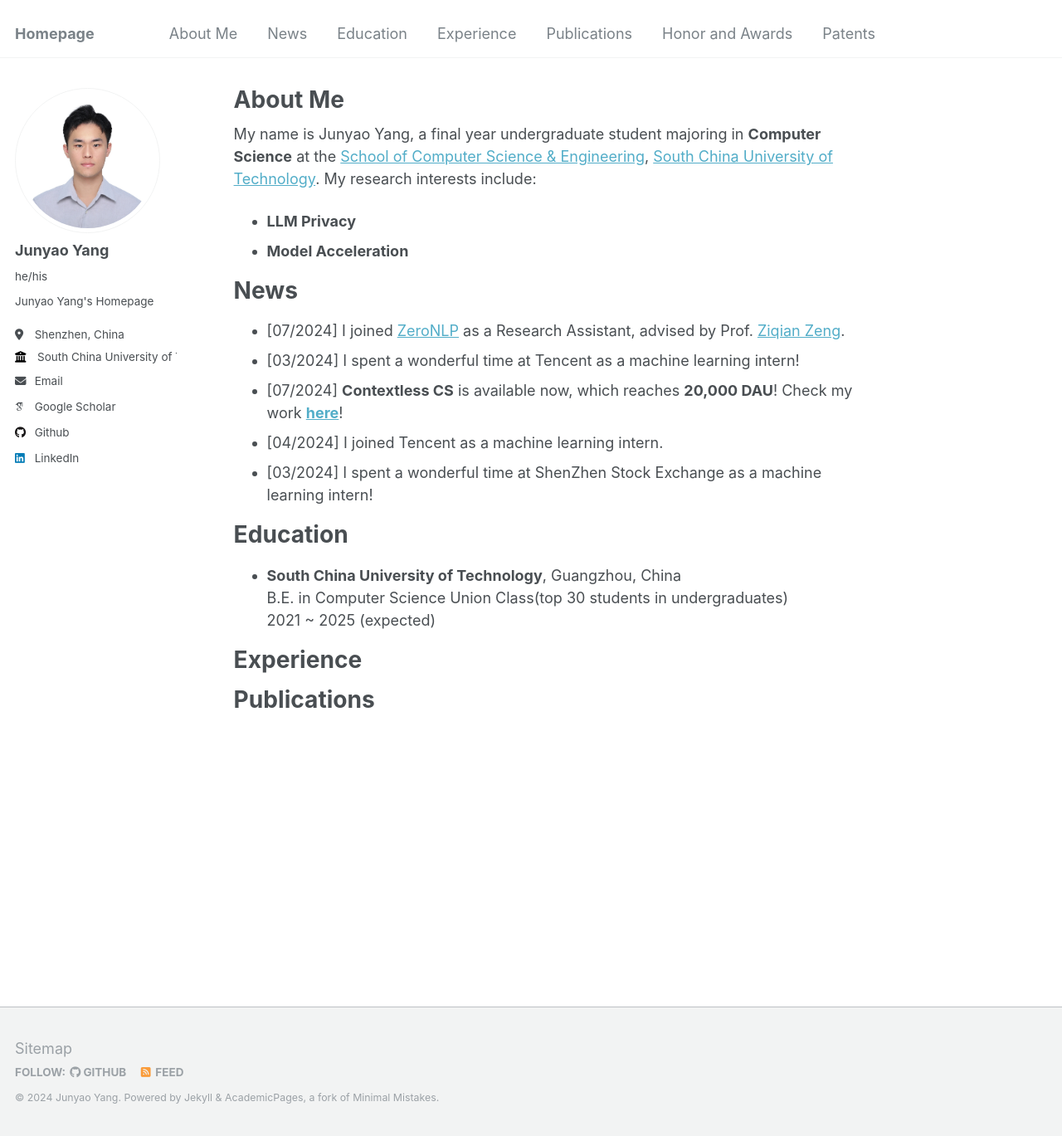
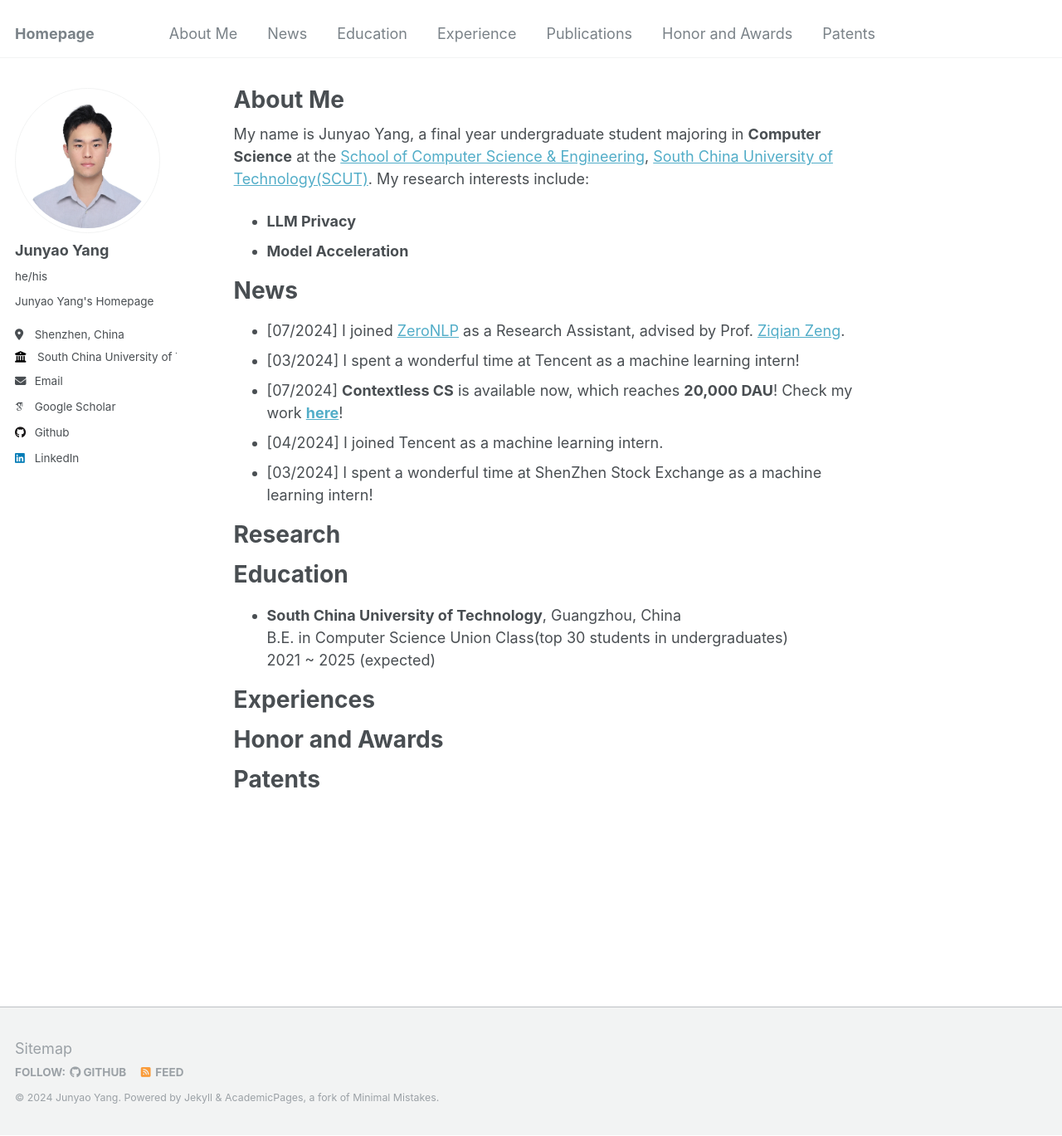
Before and after one commit to jyyang26/jyyang26.github.io, a Jekyll site: the page built from _pages/about.md, in a window 1280 px wide and 1369 px high. Shown: the whole window at 83% size. Built offline with Jekyll 4.4.1, drawn with Linux system fonts in a browser that asks for light colours; some web fonts are replaced.

Commit message:
Update about.md

```diff
--- a/_pages/about.md
+++ b/_pages/about.md
@@ -7,7 +7,7 @@ redirect_from:
   - /about.html
 ---
 
-My name is Junyao Yang, a final year undergraduate student majoring in **Computer Science** at the [School of Computer Science & Engineering](https://www2.scut.edu.cn/cs/), [South China University of Technology](https://www.scut.edu.cn/new/). My research interests include:
+My name is Junyao Yang, a final year undergraduate student majoring in **Computer Science** at the [School of Computer Science & Engineering](https://www2.scut.edu.cn/cs/), [South China University of Technology(SCUT)](https://www.scut.edu.cn/new/). My research interests include:
 
 - **LLM Privacy**
 - **Model Acceleration**
@@ -19,16 +19,20 @@ My name is Junyao Yang, a final year undergraduate student majoring in **Compute
 - [04/2024] I joined Tencent as a machine learning intern.
 - [03/2024] I spent a wonderful time at ShenZhen Stock Exchange as a machine learning intern!
 
+Research
+======
+
 Education
 ======
 - **South China University of Technology**, Guangzhou, China
   B.E. in Computer Science Union Class(top 30 students in undergraduates)
   2021 ~ 2025 (expected)
 
-Experience
+Experiences
 ======
 
+Honor and Awards
+======
 
-
-Publications
+Patents
 ======
```
